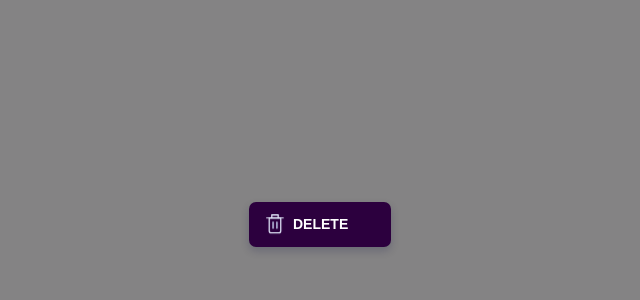
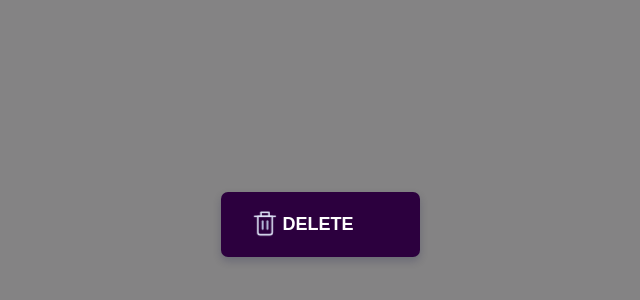
Before and after one commit to Amisha0971/DELETE-BUTTON-ANIMATION, a plain HTML site: page index.html in a window 1280 px wide. Shown: the part 184-484 px from the top of the page, without its empty margins (320-960 px from the left). Drawn offline with Linux system fonts and the light colour scheme.

Commit message:
second commit

```diff
--- a/style.css
+++ b/style.css
@@ -13,9 +13,10 @@
     border: none;
     outline: none;
     background: none;
-    padding: 10px 24px;
+    padding: 20px 42px; /* Increased adding */
     border-radius: 7px;
-    min-width: 142px;
+    min-width: 199px; /* Increased min-width */
+    height: auto; /* Let height adjust to content */
     -webkit-appearance: none;
     -webkit-tap-highlight-color: transparent;
     cursor: pointer;
@@ -26,20 +27,22 @@
     transform: scale(var(--scale, 1));
     transition: transform 0.3s, box-shadow 0.3s, background 0.3s;
 }
+
 .button span {
     display: block;
-    font-size: 14px;
+    font-size: 18px; /* Increased font-size */
     line-height: 25px;
     font-weight: 600;
     opacity: var(--span-opacity, 1);
     transform: translateX(var(--span-x, 0)) translateZ(0);
     transition: transform 0.4s ease var(--span-delay, 0.2s), opacity 0.3s ease var(--span-delay, 0.2s);
 }
+
 .button .trash {
     display: block;
     position: relative;
     left: -8px;
-    transform: translate(var(--trash-x, 0), var(--trash-y, 1px)) translateZ(0) scale(var(--trash-scale, 0.64));
+    transform: translate(var(--trash-x, 0), var(--trash-y, 1px)) translateZ(0) scale(var(--trash-scale, 0.8)); /* Increased icon size */
     transition: transform 0.5s;
 }
 .button .trash:before, .button .trash:after {
```
